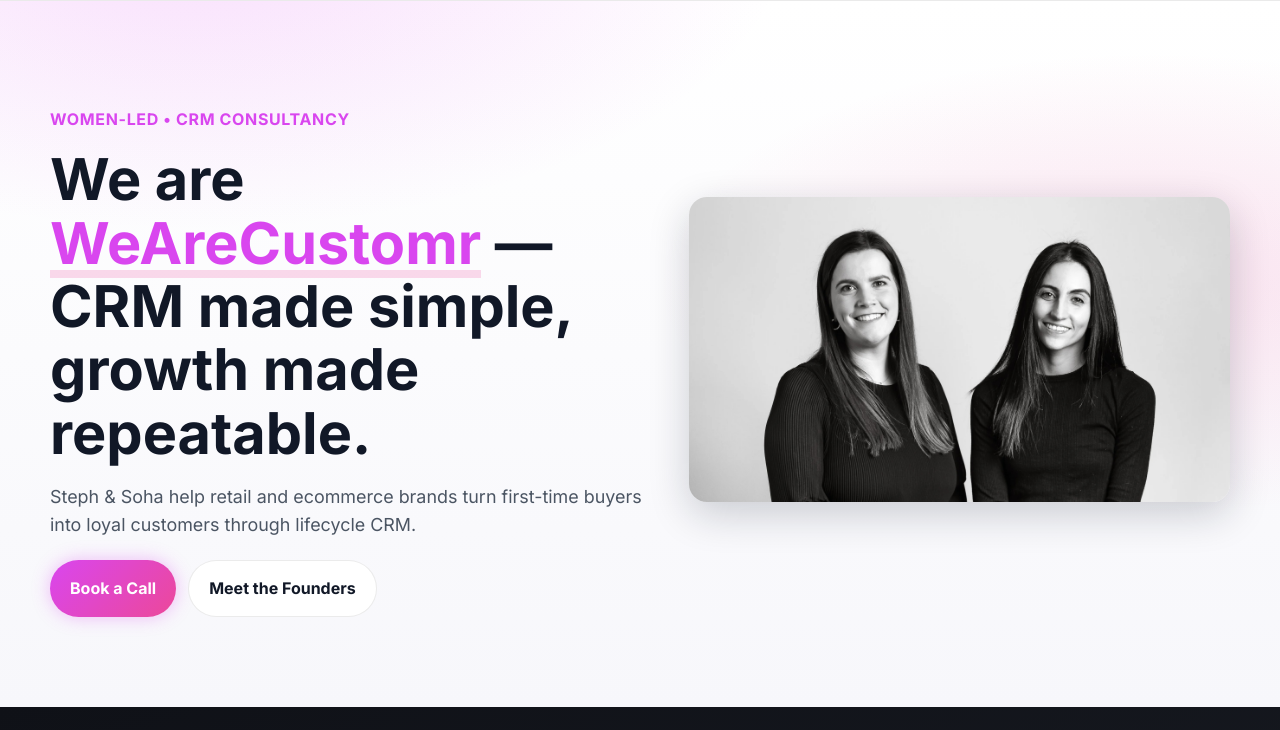
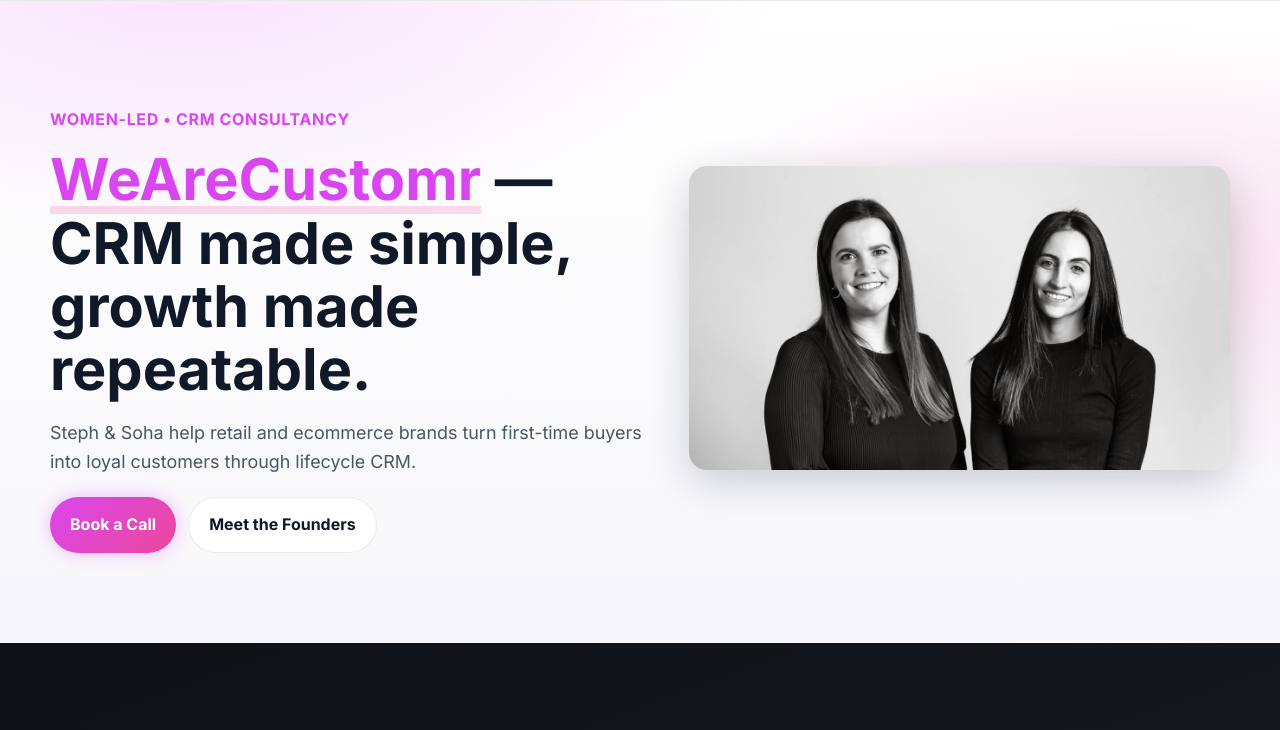
Before and after one commit to customrjohnp/WeAreCustomr-reFrame, a plain HTML site: page index.html in a window 1280 px wide. Shown: the part 64-794 px from the top of the page. Drawn offline with Linux system fonts and the light colour scheme.

Commit message:
Update index.html

```diff
--- a/index.html
+++ b/index.html
@@ -116,7 +116,7 @@
     <div class="container hero">
       <div>
         <p style="color:var(--magenta);font-weight:700;letter-spacing:.04em">WOMEN-LED • CRM CONSULTANCY</p>
-        <h1>We are <span>WeAreCustomr</span> — CRM made simple, growth made repeatable.</h1>
+        <h1> <span>WeAreCustomr</span> — CRM made simple, growth made repeatable.</h1>
         <p class="lead">Steph & Soha help retail and ecommerce brands turn first-time buyers into loyal customers through lifecycle CRM.</p>
         <div style="margin-top:1.25rem;display:flex;gap:.75rem;flex-wrap:wrap">
           <a class="btn primary" href="https://calendly.com/" target="_blank">Book a Call</a>
```
